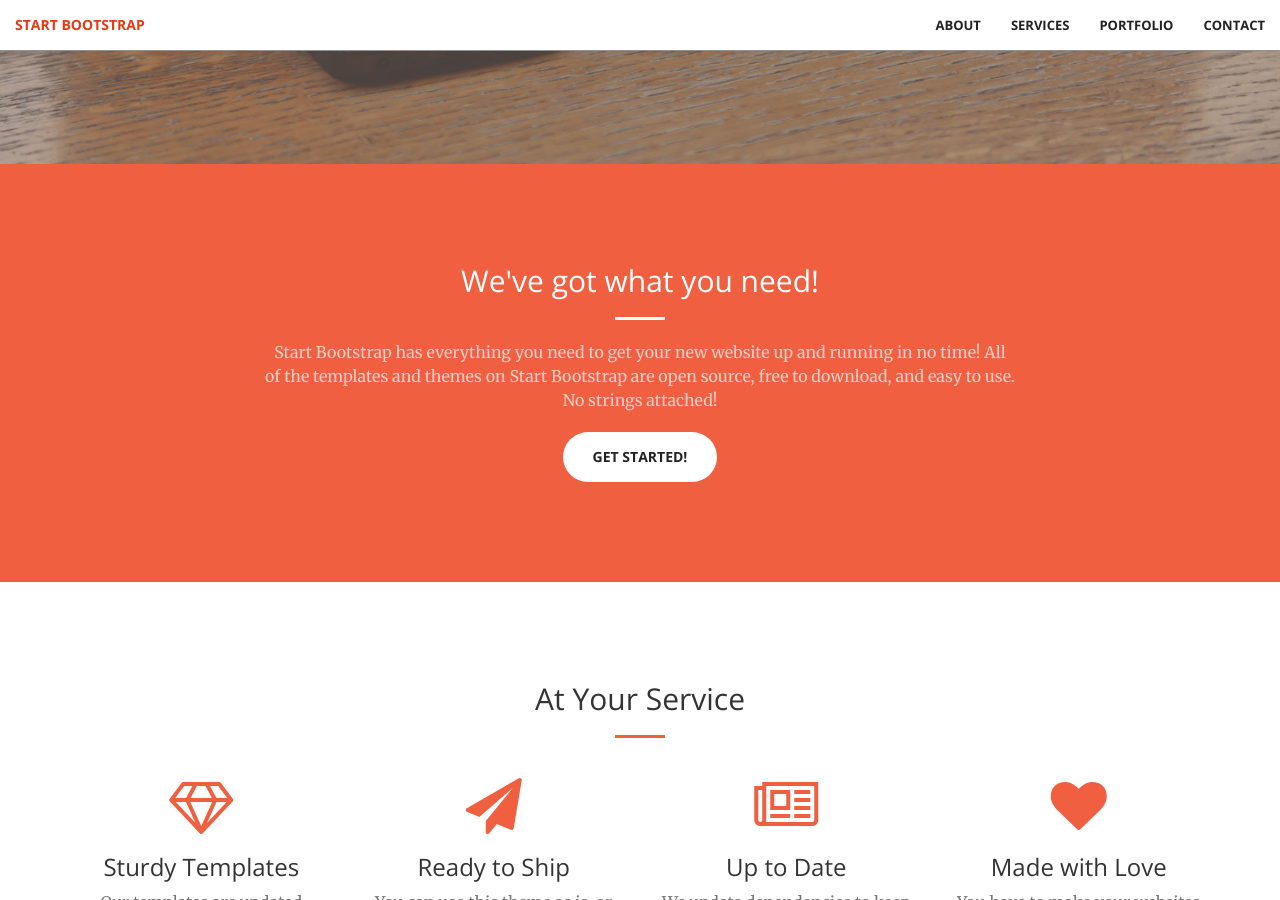
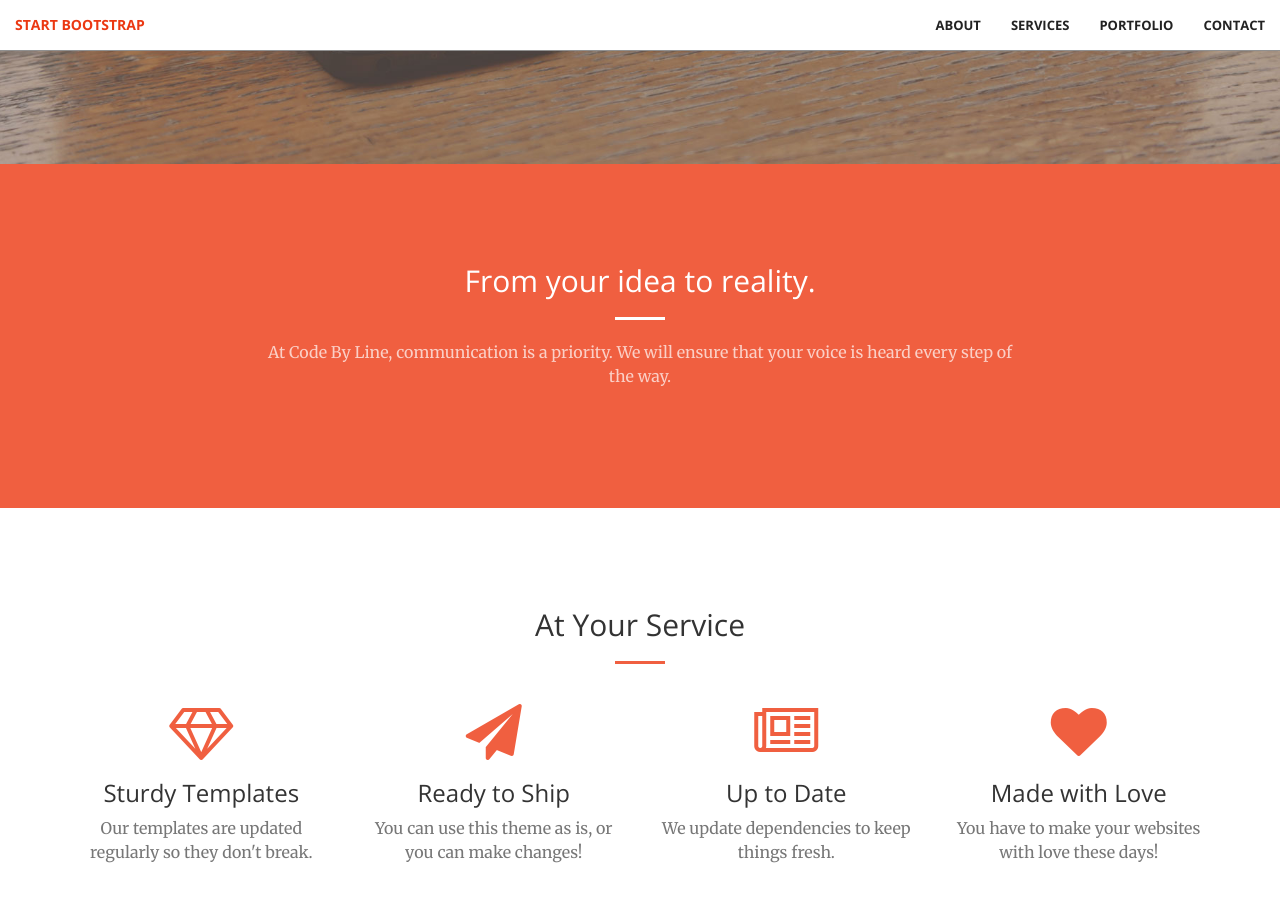
Before and after one commit to code-by-line/code-by-line.github.io, a Jekyll site: the page built from index.html, in a window 1280 px wide and 900 px high, scrolled down 736 px. Built offline with Jekyll 4.4.1, drawn with Linux system fonts in a browser that asks for light colours.

Commit message:
Update call-to-action.html

```diff
--- a/_includes/call-to-action.html
+++ b/_includes/call-to-action.html
@@ -2,10 +2,9 @@
     <div class="container">
         <div class="row">
             <div class="col-lg-8 col-lg-offset-2 text-center">
-                <h2 class="section-heading">We've got what you need!</h2>
+                <h2 class="section-heading">From your idea to reality.</h2>
                 <hr class="light">
-                <p class="text-faded">Start Bootstrap has everything you need to get your new website up and running in no time! All of the templates and themes on Start Bootstrap are open source, free to download, and easy to use. No strings attached!</p>
-                <a href="#" class="btn btn-default btn-xl">Get Started!</a>
+                <p class="text-faded">At Code By Line, communication is a priority. We will ensure that your voice is heard every step of the way.</p>
             </div>
         </div>
     </div>
```
